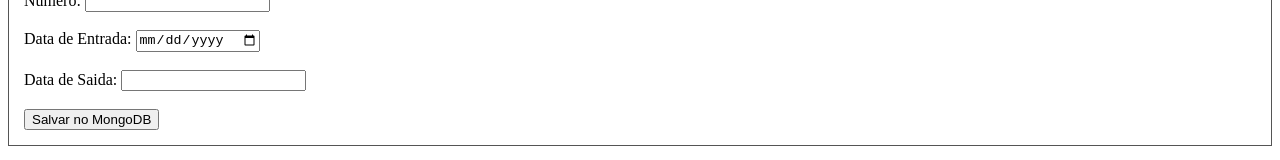
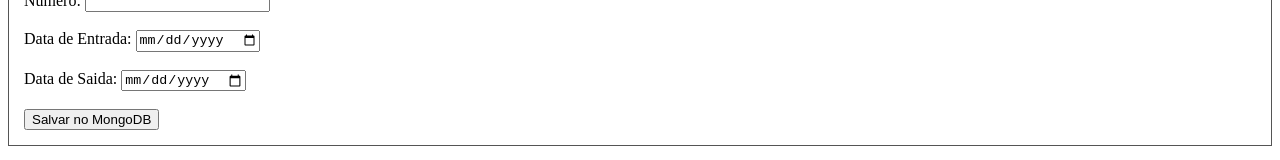
Before and after one commit to CroyzCamel/tec-hidro, a React (Vite) app in the folder frontend/tec-hidro-frontend/: page / in a window 1280 px wide. Shown: the part 203-363 px from the top of the page. Built offline with nearby package versions, Linux system fonts and the light colour scheme; no server answers.

Commit message:
asuhduahsdu

```diff
--- a/frontend/tec-hidro-frontend/src/App.jsx
+++ b/frontend/tec-hidro-frontend/src/App.jsx
@@ -51,7 +51,7 @@ const App = () => {
         </div>
         <div>
           <br />
-          Data de Saida: <input value={releaseDate} onChange={(e) => setReleaseDate(e.target.value)} />
+          Data de Saida: <input type='date'  value={releaseDate} onChange={(e) => setReleaseDate(e.target.value)} />
           <br />
         </div>
         <br />
```
